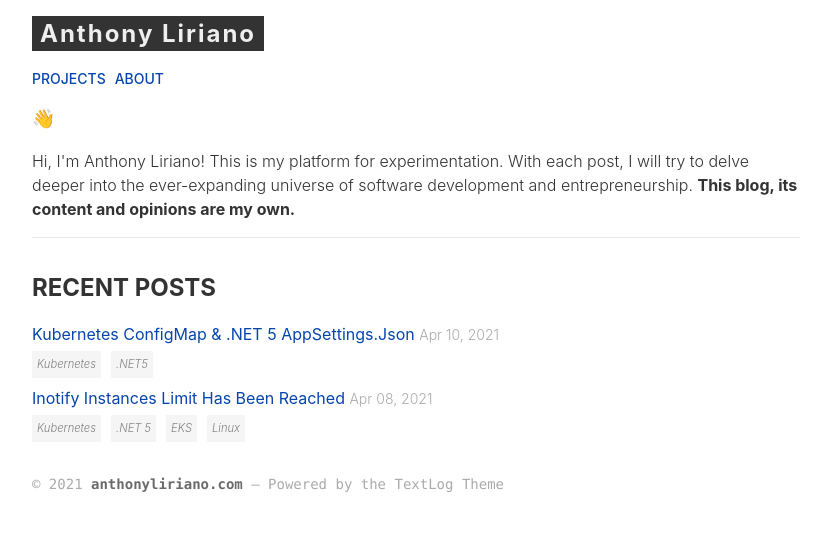
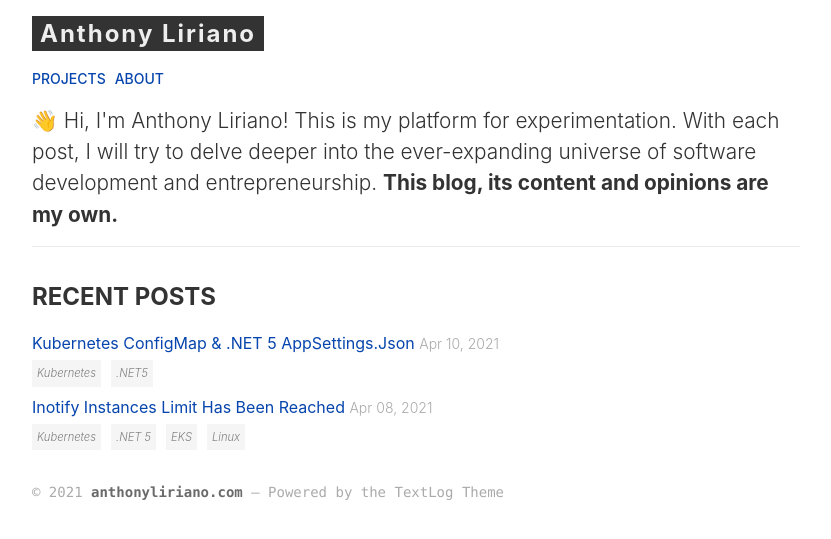
Before and after one commit to anthonyliriano/anthonyliriano.github.io, a Jekyll site: the page built from index.html, in a window 1280 px wide. Shown: the top 539 px of the page, without its empty margins (8-839 px from the left). Built offline with Jekyll 4.4.1, drawn with Linux system fonts in a browser that asks for light colours.

```diff
--- a/_includes/intro.html
+++ b/_includes/intro.html
@@ -1,5 +1,5 @@
 <p class="site-intro">
-    <h3>👋</h3> Hi, I'm Anthony Liriano! This is my platform for experimentation. With each post, I will try to delve deeper into the ever-expanding universe of software development and entrepreneurship.
+    👋 Hi, I'm Anthony Liriano! This is my platform for experimentation. With each post, I will try to delve deeper into the ever-expanding universe of software development and entrepreneurship.
     <strong> This blog, its content and opinions are my own. </strong> <br />
     <!-- You can <a href="mailto:anthonylir@gmail.com">hire me</a>  -->
 </p>
```
